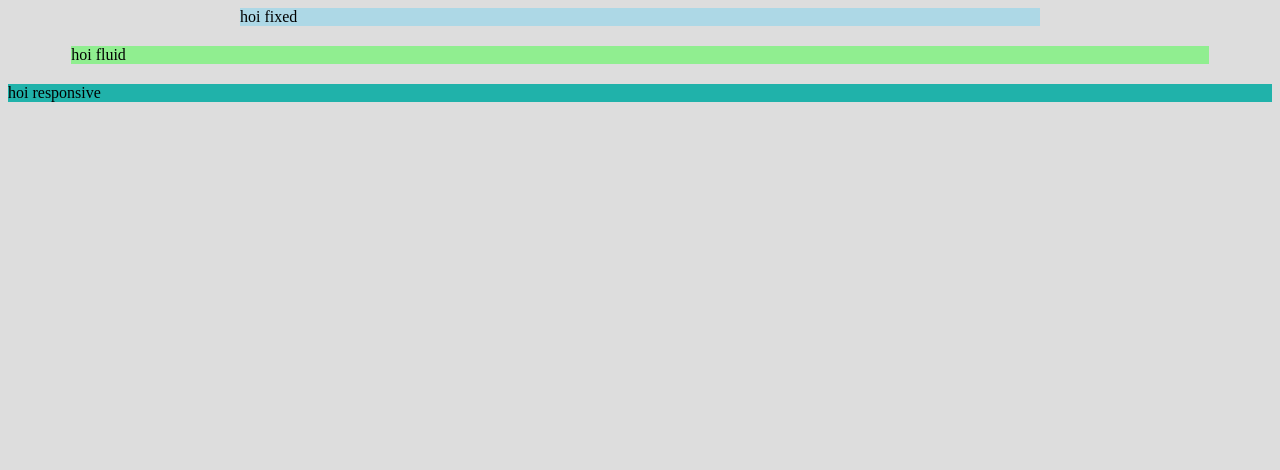
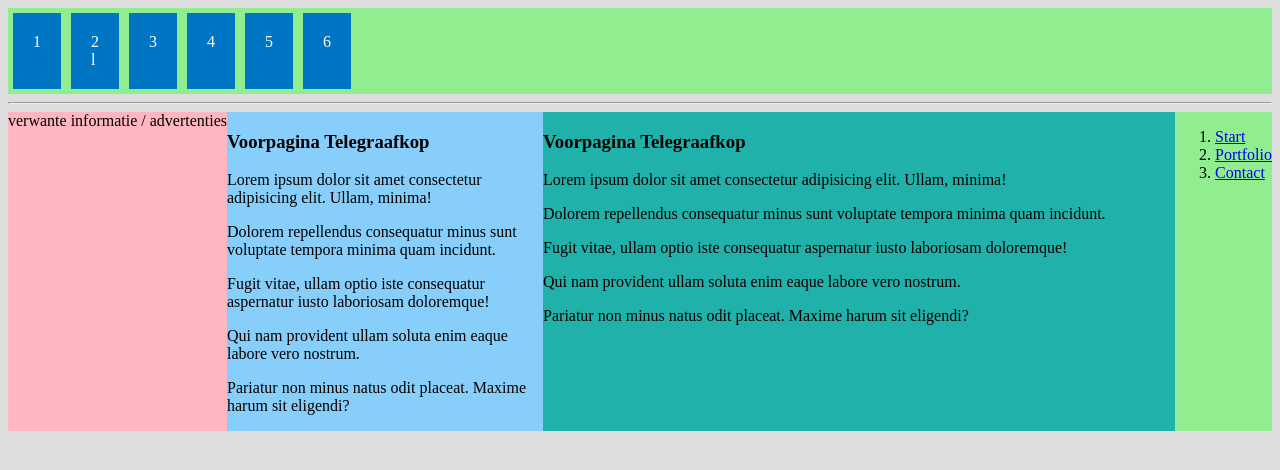
Before and after one commit to yvesv/core-html-css-2021-09, a plain HTML site: page demo/layouts.html in a window 1280 px wide. Drawn offline with Linux system fonts and the light colour scheme.

Commit message:
Flexbox en Grid laten zien

```diff
--- /dev/null
+++ b/demo/grid.html
@@ -0,0 +1,133 @@
+<!DOCTYPE html>
+<html lang="en">
+<head>
+    <title>Document</title>
+
+    <link rel="stylesheet" href="css/reset.css">
+
+    <style>
+        #container {
+            display: grid;
+            grid-template-rows: 60px 120px;
+            grid-template-columns: 50px 1fr 140px;
+        }
+
+        .eerste {
+            background: lightgreen;
+        }
+        .tweede {
+            background: lightgoldenrodyellow;
+        }
+        .derde {
+            background: lightgray;
+        }
+        .vierde {
+            background: lightblue;
+            grid-column: 2;
+            grid-row: 1;
+        }
+        .vijfde {
+            background: lightpink;
+            grid-column-start: 1; /* inclusief */
+            grid-column-end: 4; /* exclusief */
+            grid-row: 2;
+        }
+        .zesde {
+            background: rgba(0, 255, 100, 0.2);
+            grid-column-start: 2; /* inclusief */
+            grid-column-end: 4; /* exclusief */
+            grid-row: 2;
+        }
+
+
+        html, body {
+            height: 100%;
+        }
+
+        body {
+            grid-template: 'header header header header' 100px
+                           'nav cont1 cont2 aside' 1fr
+                           'footer footer footer footer' 50px / 150px 1fr 1fr 100px;
+            display: grid;
+        }
+
+
+        header {
+            background: lightblue;
+            grid-area: header;
+        }
+        nav {
+			background: lightgreen;
+            grid-area: nav;
+		}
+		section {
+			background: lightskyblue;
+            grid-area: cont1;
+		}
+		.speciaal {
+			background: lightseagreen;
+            grid-area: cont2;
+		}
+		aside {
+			background: lightpink;
+            grid-area: aside;
+		}
+        footer {
+            background: lightgray;
+            grid-area: footer;
+        }
+
+    </style>
+</head>
+<body>
+
+    <!-- <div id="container">
+        <div class="eerste">eerste</div>
+        <div class="tweede">tweede</div>
+        <div class="derde">derde</div>
+        <div class="vierde">vierde</div>
+        <div class="vijfde">vijfdeqqqqqqqqqqqqqqqqqqqqqqqqq</div>
+        <div class="zesde">zesde</div>
+    </div> -->
+
+
+    <header>
+        Logo met slogan
+    </header>
+
+    <nav>
+        <ol>
+            <li><a href="#start">Start</a></li>
+            <li><a href="#portfolio">Portfolio</a></li>
+            <li><a href="#contact">Contact</a></li>
+        </ol>
+    </nav>
+
+    <section id="dinges">
+        <article id="content">
+            <h1>Voorpagina Telegraafkop</h1>
+            <p>Lorem ipsum dolor sit amet consectetur adipisicing elit. Ullam, minima!</p>
+            <p>Dolorem repellendus consequatur minus sunt voluptate tempora minima quam incidunt.</p>
+            <p>Fugit vitae, ullam optio iste consequatur aspernatur iusto laboriosam doloremque!</p>
+            <p>Qui nam provident ullam soluta enim eaque labore vero nostrum.</p>
+            <p>Pariatur non minus natus odit placeat. Maxime harum sit eligendi?</p>
+        </article>
+    </section>
+
+    <section class="speciaal">
+        <article id="content">
+            <h1>Voorpagina Telegraafkop</h1>
+            <p>Lorem ipsum dolor sit amet consectetur adipisicing elit. Ullam, minima!</p>
+            <p>Dolorem repellendus consequatur minus sunt voluptate tempora minima quam incidunt.</p>
+            <p>Fugit vitae, ullam optio iste consequatur aspernatur iusto laboriosam doloremque!</p>
+            <p>Qui nam provident ullam soluta enim eaque labore vero nostrum.</p>
+            <p>Pariatur non minus natus odit placeat. Maxime harum sit eligendi?</p>
+        </article>
+    </section>
+
+    <aside>verwante informatie / advertenties</aside>
+
+    <footer>&copy; JP ten Berge 2021</footer>
+
+</body>
+</html>
--- a/demo/layouts.html
+++ b/demo/layouts.html
@@ -1,5 +1,6 @@
 <!DOCTYPE html>
 <html lang="en">
+
 <head>
 	<title>Document</title>
 	<style>
@@ -26,30 +27,70 @@
 				background: lightgoldenrodyellow;
 			}
 		}
+
 		@media (min-width: 401px) {
 			#responsive-container {
 				background: lightseagreen;
 			}
 		}
-		@media (orientation: landscape) {
 
-		}
+		@media (orientation: landscape) {}
+
 		@media (prefers-color-scheme: dark) {
 			body {
 				background: #333;
 			}
 		}
+
 		@media (prefers-color-scheme: light) {
 			body {
 				background: #ddd;
 			}
 		}
+
+
+		#blokjes {
+			background: lightgreen;
+			display: flex;
+			flex-wrap: wrap;
+		}
+
+		#blokjes div {
+			background: #0075c3;
+			margin: 5px;
+			color: white;
+			padding: 20px;
+		}
+
+		#container {
+			display: flex;
+		}
+		nav {
+			background: lightgreen;
+			order: 4;
+		}
+
+		section {
+			background: lightskyblue;
+			flex: 1;
+			order: 2;
+		}
+		.speciaal {
+			background: lightseagreen;
+			flex: 2;
+		}
+
+		aside {
+			background: lightpink;
+			order: 1;
+		}
 	</style>
 </head>
+
 <body>
 
 
-	<div id="fixed-container">
+	<!-- <div id="fixed-container">
 		hoi fixed
 	</div>
 
@@ -59,6 +100,54 @@
 
 	<div id="responsive-container">
 		hoi responsive
+	</div> -->
+
+	<div id="blokjes">
+		<div>1</div>
+		<div>2<br>l</div>
+		<div>3</div>
+		<div>4</div>
+		<div>5</div>
+		<div>6</div>
+	</div>
+
+	<hr>
+
+	<div id="container">
+
+		<nav>
+			<ol>
+				<li><a href="#start">Start</a></li>
+				<li><a href="#portfolio">Portfolio</a></li>
+				<li><a href="#contact">Contact</a></li>
+			</ol>
+		</nav>
+
+		<section id="dinges">
+			<article id="content">
+				<h1>Voorpagina Telegraafkop</h1>
+				<p>Lorem ipsum dolor sit amet consectetur adipisicing elit. Ullam, minima!</p>
+				<p>Dolorem repellendus consequatur minus sunt voluptate tempora minima quam incidunt.</p>
+				<p>Fugit vitae, ullam optio iste consequatur aspernatur iusto laboriosam doloremque!</p>
+				<p>Qui nam provident ullam soluta enim eaque labore vero nostrum.</p>
+				<p>Pariatur non minus natus odit placeat. Maxime harum sit eligendi?</p>
+			</article>
+		</section>
+
+		<section class="speciaal">
+			<article id="content">
+				<h1>Voorpagina Telegraafkop</h1>
+				<p>Lorem ipsum dolor sit amet consectetur adipisicing elit. Ullam, minima!</p>
+				<p>Dolorem repellendus consequatur minus sunt voluptate tempora minima quam incidunt.</p>
+				<p>Fugit vitae, ullam optio iste consequatur aspernatur iusto laboriosam doloremque!</p>
+				<p>Qui nam provident ullam soluta enim eaque labore vero nostrum.</p>
+				<p>Pariatur non minus natus odit placeat. Maxime harum sit eligendi?</p>
+			</article>
+		</section>
+
+		<aside>verwante informatie / advertenties</aside>
+
 	</div>
 </body>
+
 </html>
```
